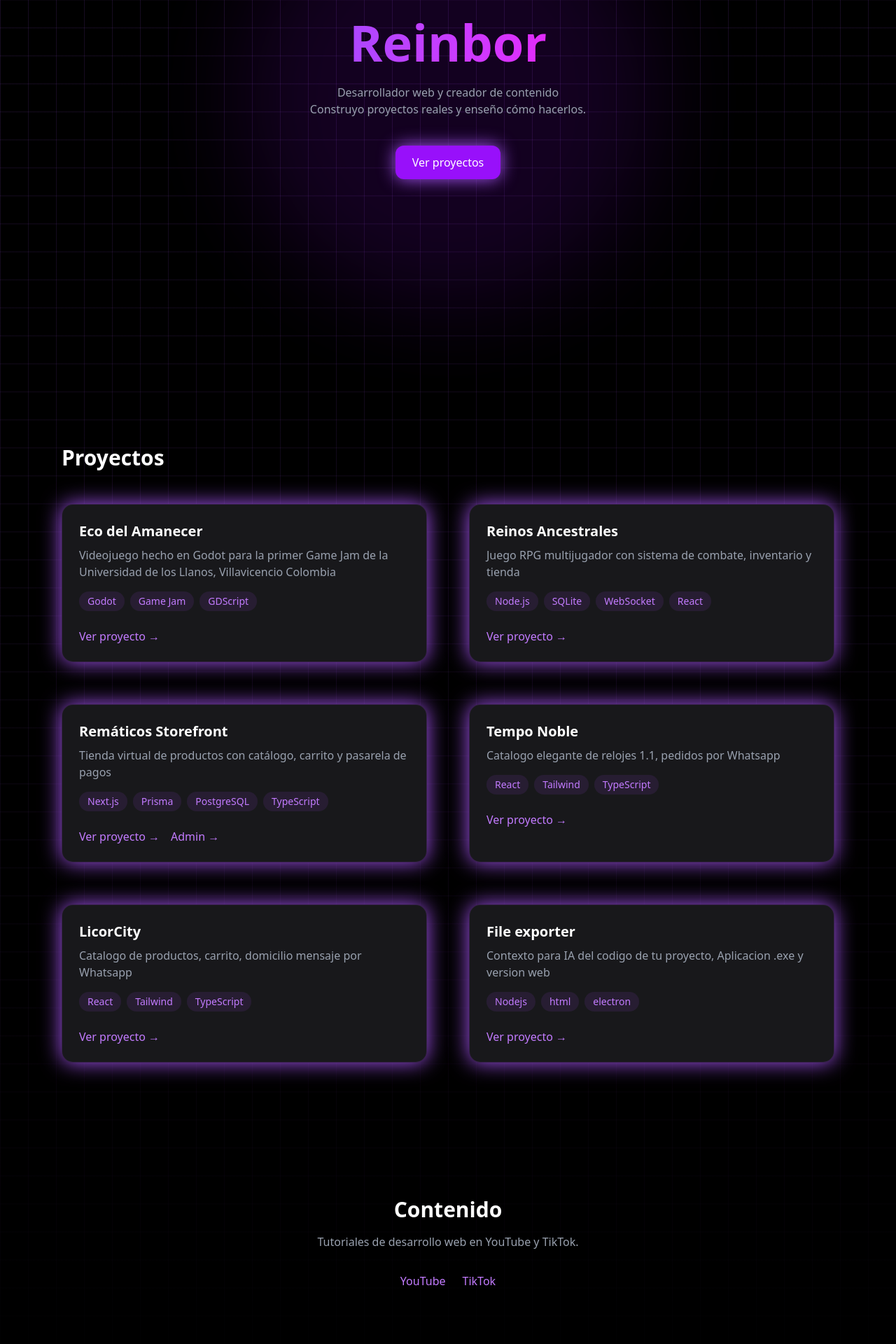
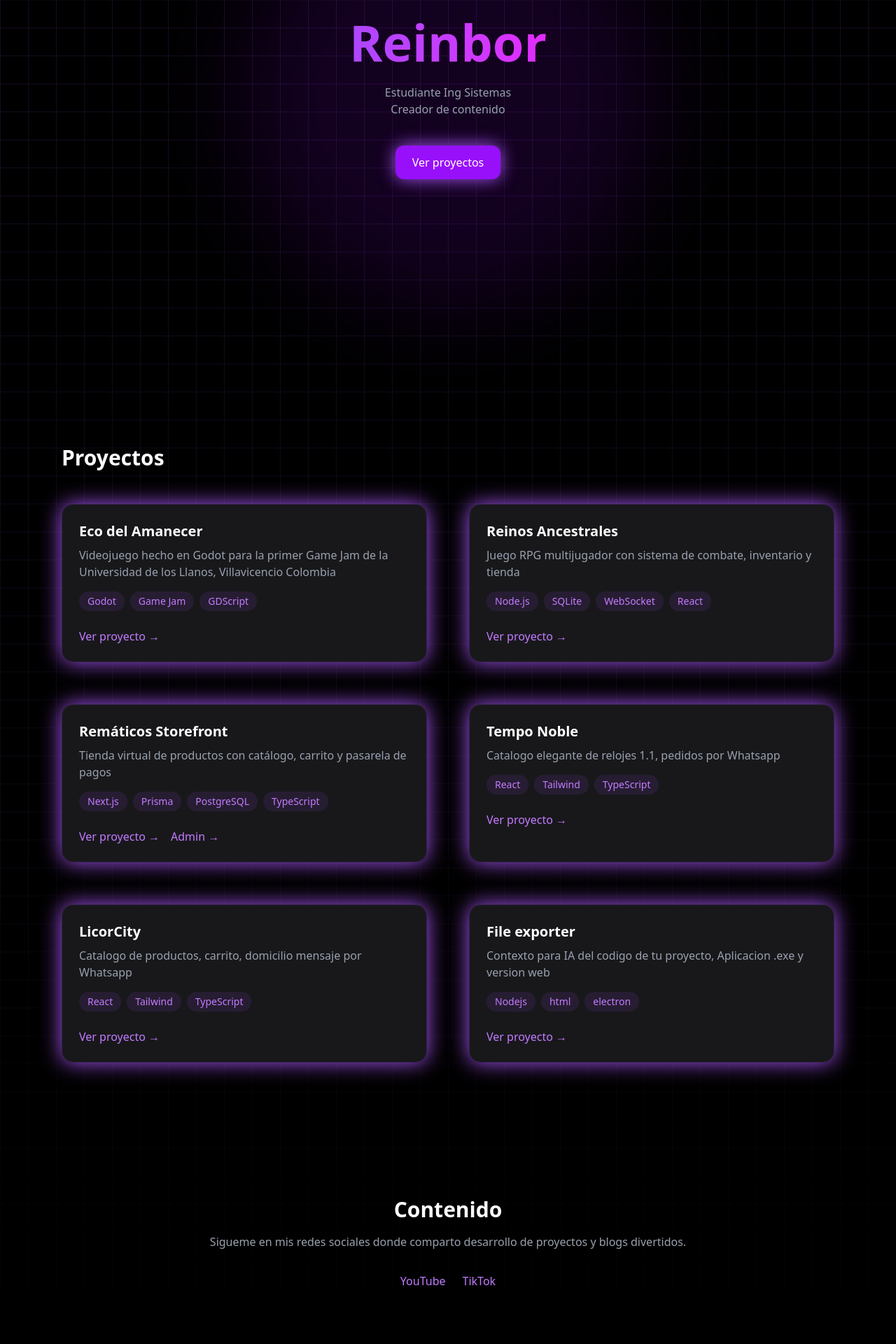
Before and after one commit to ProyectosReinbor/reinborPortafolio, a React (Vite) app: page / in a window 1280 px wide. Shown: the part 260-2180 px from the top of the page at 70% size. Built offline with nearby package versions, Linux system fonts and the light colour scheme.

Commit message:
portafolio cambio de main

```diff
--- a/src/components/Content.tsx
+++ b/src/components/Content.tsx
@@ -6,7 +6,7 @@ export default function Content() {
         <section id="content" className="py-24 px-6 max-w-4xl mx-auto text-center">
             <h2 className="text-3xl font-bold">Contenido</h2>
             <p className="text-gray-400 mt-4">
-                Tutoriales de desarrollo web en YouTube y TikTok.
+                Sigueme en mis redes sociales donde comparto desarrollo de proyectos y blogs divertidos.
             </p>
             <div className="flex justify-center gap-6 mt-8">
                 <a className="text-purple-400 hover:underline" href="https://www.youtube.com/@reinbor_otvel" target="_blank">YouTube</a>
--- a/src/components/Hero.tsx
+++ b/src/components/Hero.tsx
@@ -26,8 +26,8 @@ export default function Hero() {
                 transition={{ delay: 0.4 }}
                 className="relative z-10 mt-6 text-gray-400 max-w-xl"
             >
-                Desarrollador web y creador de contenido <br></br>
-                Construyo proyectos reales y enseño cómo hacerlos.
+                Estudiante Ing Sistemas<br></br>
+                Creador de contenido
             </motion.p>
 
             <motion.div
```
